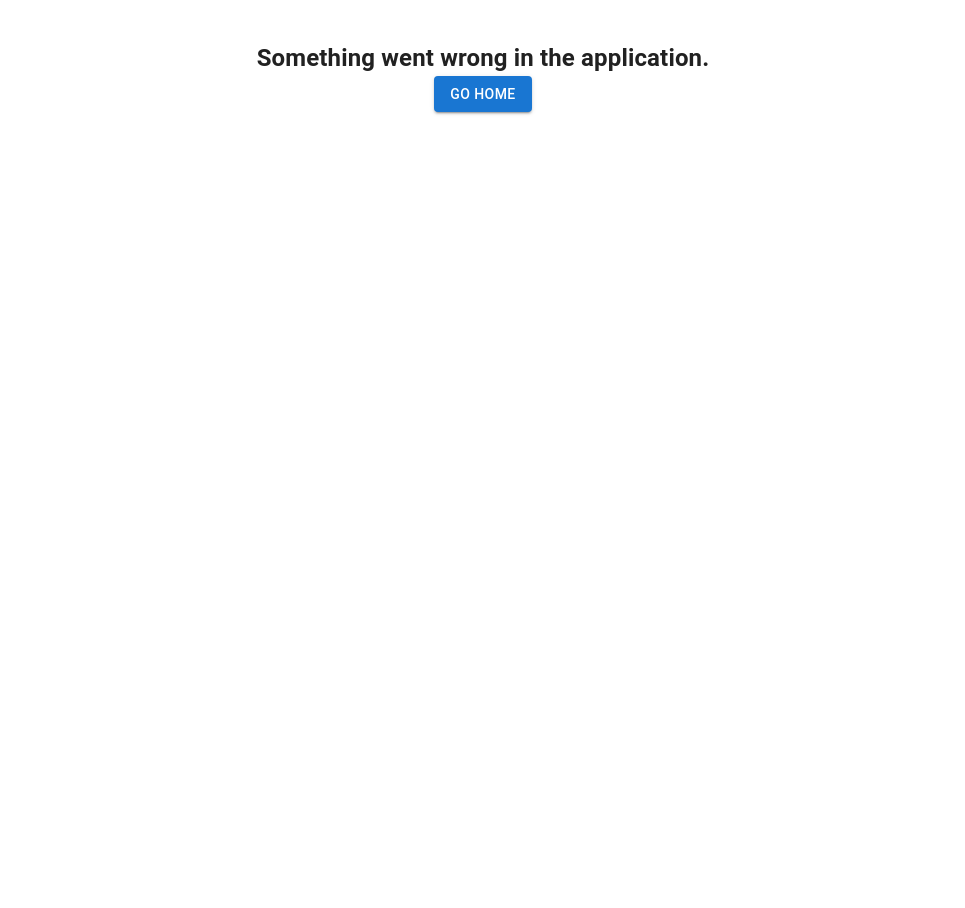
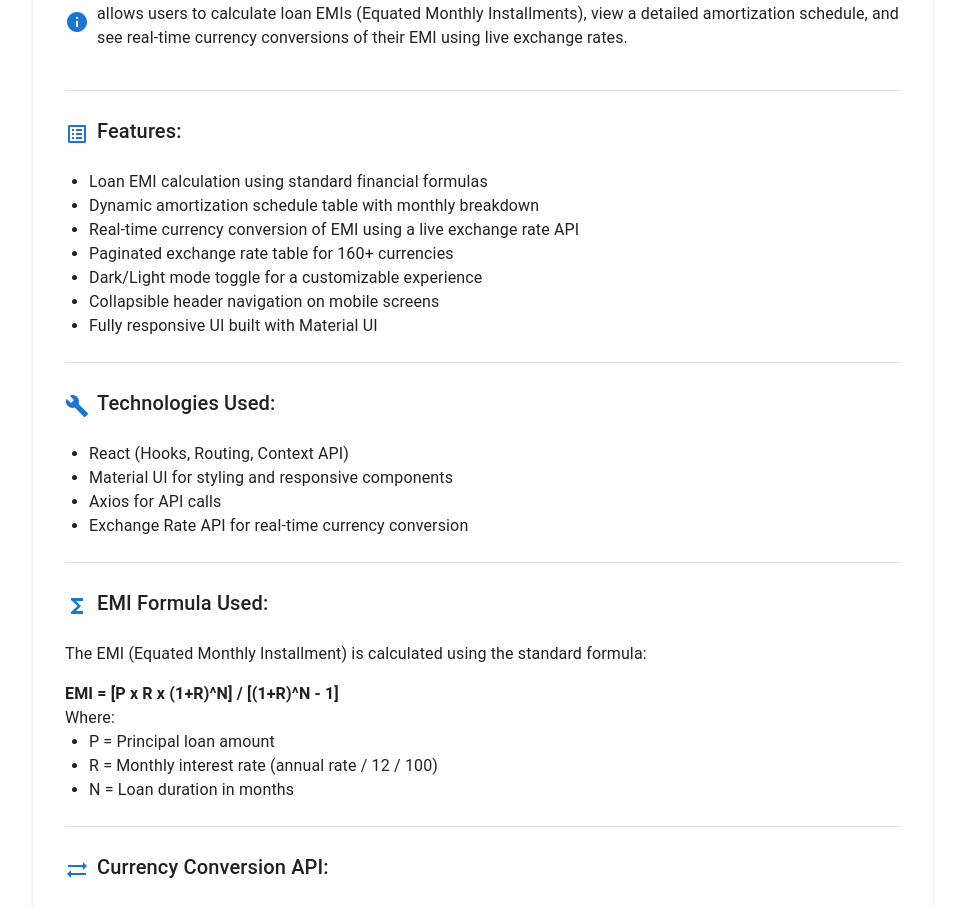
Before and after one commit to pammu453/loan-calculator, a React (Vite) app: page /about in a window 1280 px wide. Shown: the part 188-1096 px from the top of the page, without its empty margins (157-1122 px from the left). Before the commit the page ends 800 px from the top, so only its background shows below. Built offline with nearby package versions, Linux system fonts and the light colour scheme.

Commit message:
implement  About page with project overview, features, and tech stack

```diff
--- a/src/App.jsx
+++ b/src/App.jsx
@@ -3,6 +3,7 @@ import Navbar from './components/Navbar'
 import { Routes, Route } from 'react-router-dom';
 import HomePage from './pages/HomePage.jsx'
 import ErrorPage from './pages/ErrorPage.jsx'
+import AboutPage from './pages/AboutPage.jsx'
 
 const App = () => {
   return (
@@ -10,6 +11,7 @@ const App = () => {
       <Navbar />
       <Routes>
         <Route path="/" element={<HomePage />} />
+        <Route path="/about" element={<AboutPage />} />
         {/* Explicit route to error page */}
         <Route path="/error-page" element={<ErrorPage />} />
         {/* Catch-all for unknown routes */}
--- /dev/null
+++ b/src/pages/AboutPage.jsx
@@ -0,0 +1,148 @@
+import React from 'react';
+import {
+    Typography,
+    Grid,
+    Link,
+    Box,
+    Paper,
+    Divider
+} from '@mui/material';
+import {
+    Info as InfoIcon,
+    ListAlt as FeaturesIcon,
+    Build as TechnologiesIcon,
+    Functions as FormulaIcon,
+    SyncAlt as ApiIcon,
+    Assignment as PurposeIcon
+} from '@mui/icons-material';
+
+const AboutPage = () => {
+    return (
+        <Box
+            sx={{
+                display: 'flex',
+                justifyContent: 'center',
+                alignItems: 'center',
+                minHeight: '100vh',
+                backgroundColor: 'background.default',
+                padding: 2,
+            }}
+        >
+            <Paper sx={{ width: '100%', maxWidth: 900, padding: 4 }}>
+                <Typography variant="h4" component="h1" gutterBottom align="left">
+                    About This App
+                </Typography>
+
+                <Box sx={{ display: 'flex', alignItems: 'center', mb: 2 }}>
+                    <InfoIcon color="primary" sx={{ mr: 1 }} />
+                    <Typography variant="body1" paragraph align="left">
+                        This Loan Calculator App is a modern, single-page web application built using React JS and Material UI. It allows users to calculate loan EMIs (Equated Monthly Installments), view a detailed amortization schedule, and see real-time currency conversions of their EMI using live exchange rates.
+                    </Typography>
+                </Box>
+
+                <Divider sx={{ my: 3 }} />
+
+                <Box sx={{ display: 'flex', alignItems: 'center', mb: 2 }}>
+                    <FeaturesIcon color="primary" sx={{ mr: 1 }} />
+                    <Typography variant="h6" component="h2" gutterBottom>
+                        Features:
+                    </Typography>
+                </Box>
+                <ul style={{ textAlign: 'left', paddingLeft: 24 }}>
+                    <li>Loan EMI calculation using standard financial formulas</li>
+                    <li>Dynamic amortization schedule table with monthly breakdown</li>
+                    <li>Real-time currency conversion of EMI using a live exchange rate API</li>
+                    <li>Paginated exchange rate table for 160+ currencies</li>
+                    <li>Dark/Light mode toggle for a customizable experience</li>
+                    <li>Collapsible header navigation on mobile screens</li>
+                    <li>Fully responsive UI built with Material UI</li>
+                </ul>
+
+                <Divider sx={{ my: 3 }} />
+
+                <Box sx={{ display: 'flex', alignItems: 'center', mb: 2 }}>
+                    <TechnologiesIcon color="primary" sx={{ mr: 1 }} />
+                    <Typography variant="h6" component="h2" gutterBottom>
+                        Technologies Used:
+                    </Typography>
+                </Box>
+                <ul style={{ textAlign: 'left', paddingLeft: 24 }}>
+                    <li>React (Hooks, Routing, Context API)</li>
+                    <li>Material UI for styling and responsive components</li>
+                    <li>Axios for API calls</li>
+                    <li>Exchange Rate API for real-time currency conversion</li>
+                </ul>
+
+                <Divider sx={{ my: 3 }} />
+
+                <Box sx={{ display: 'flex', alignItems: 'center', mb: 2 }}>
+                    <FormulaIcon color="primary" sx={{ mr: 1 }} />
+                    <Typography variant="h6" component="h2" gutterBottom>
+                        EMI Formula Used:
+                    </Typography>
+                </Box>
+                <Typography variant="body1" paragraph align="left">
+                    The EMI (Equated Monthly Installment) is calculated using the standard formula:
+                </Typography>
+                <Typography variant="body1" paragraph align="left">
+                    <strong>EMI = [P x R x (1+R)^N] / [(1+R)^N - 1]</strong>
+                    <br />
+                    Where:
+                    <ul style={{ textAlign: 'left', paddingLeft: 24 }}>
+                        <li>P = Principal loan amount</li>
+                        <li>R = Monthly interest rate (annual rate / 12 / 100)</li>
+                        <li>N = Loan duration in months</li>
+                    </ul>
+                </Typography>
+
+                <Divider sx={{ my: 3 }} />
+
+                <Box sx={{ display: 'flex', alignItems: 'center', mb: 2 }}>
+                    <ApiIcon color="primary" sx={{ mr: 1 }} />
+                    <Typography variant="h6" component="h2" gutterBottom>
+                        Currency Conversion API:
+                    </Typography>
+                </Box>
+                <Typography variant="body1" paragraph align="left">
+                    This app integrates with the free tier of the ExchangeRate-API to fetch live exchange rates.
+                </Typography>
+                <Link href="https://v6.exchangerate-api.com" target="_blank" align="left">
+                    Visit ExchangeRate API
+                </Link>
+
+                <Divider sx={{ my: 3 }} />
+
+                <Box sx={{ display: 'flex', alignItems: 'center', mb: 2 }}>
+                    <PurposeIcon color="primary" sx={{ mr: 1 }} />
+                    <Typography variant="h6" component="h2" gutterBottom>
+                        Purpose of This App:
+                    </Typography>
+                </Box>
+                <Typography variant="body1" paragraph align="left">
+                    This project is designed to assess a candidate's React development skills, including:
+                </Typography>
+                <ul style={{ textAlign: 'left', paddingLeft: 24 }}>
+                    <li>React fundamentals (state, props, hooks)</li>
+                    <li>Component structure and code reusability</li>
+                    <li>Third-party API integration and live data rendering</li>
+                    <li>Working with tables, lists, and pagination</li>
+                    <li>Theme customization (dark/light mode toggle)</li>
+                    <li>Error handling and graceful UI fallbacks</li>
+                    <li>Responsive design and collapsible mobile header navigation</li>
+                </ul>
+
+                <Divider sx={{ my: 3 }} />
+
+                <Grid container justifyContent="space-between" alignItems="center" sx={{ marginTop: 4 }}>
+                    <Grid item>
+                        <Typography variant="body2" color="text.secondary">
+                            &copy; {new Date().getFullYear()} Loan Calculator App. All rights reserved.
+                        </Typography>
+                    </Grid>
+                </Grid>
+            </Paper>
+        </Box>
+    );
+};
+
+export default AboutPage;
```
